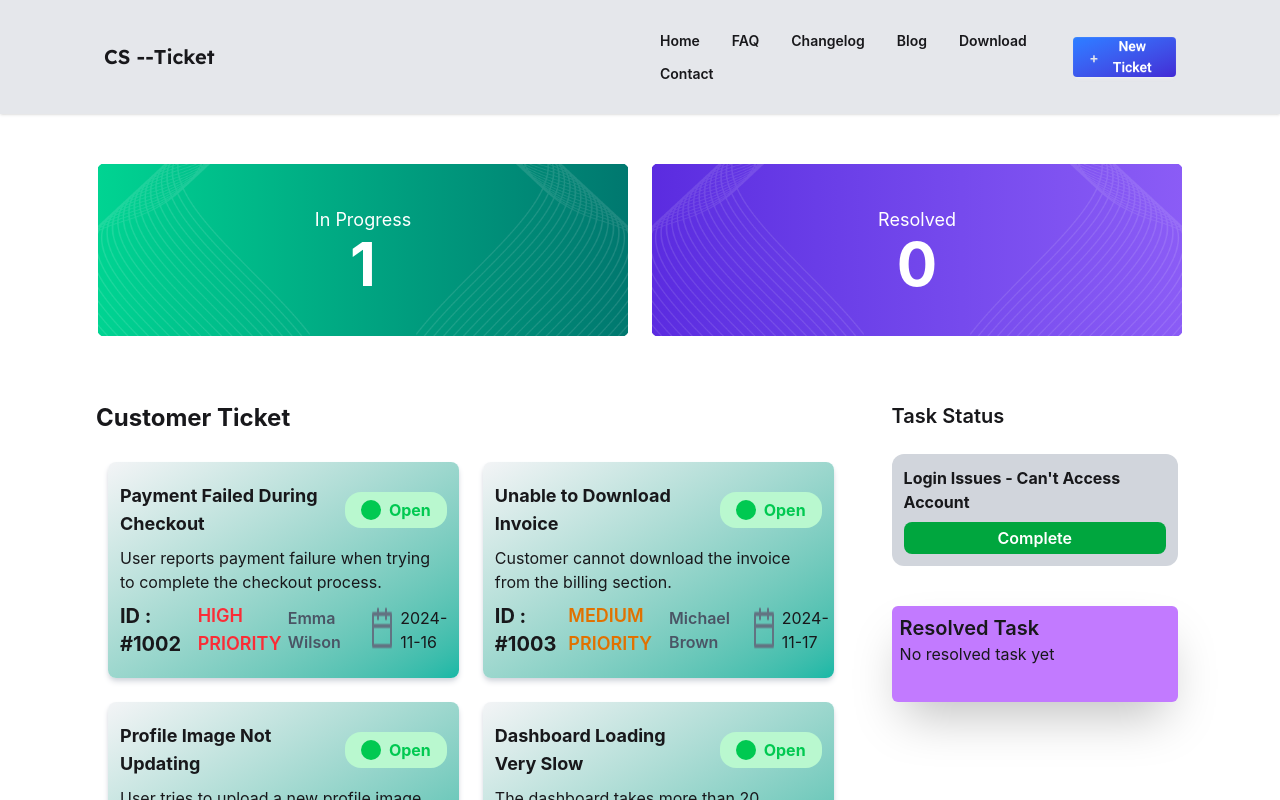
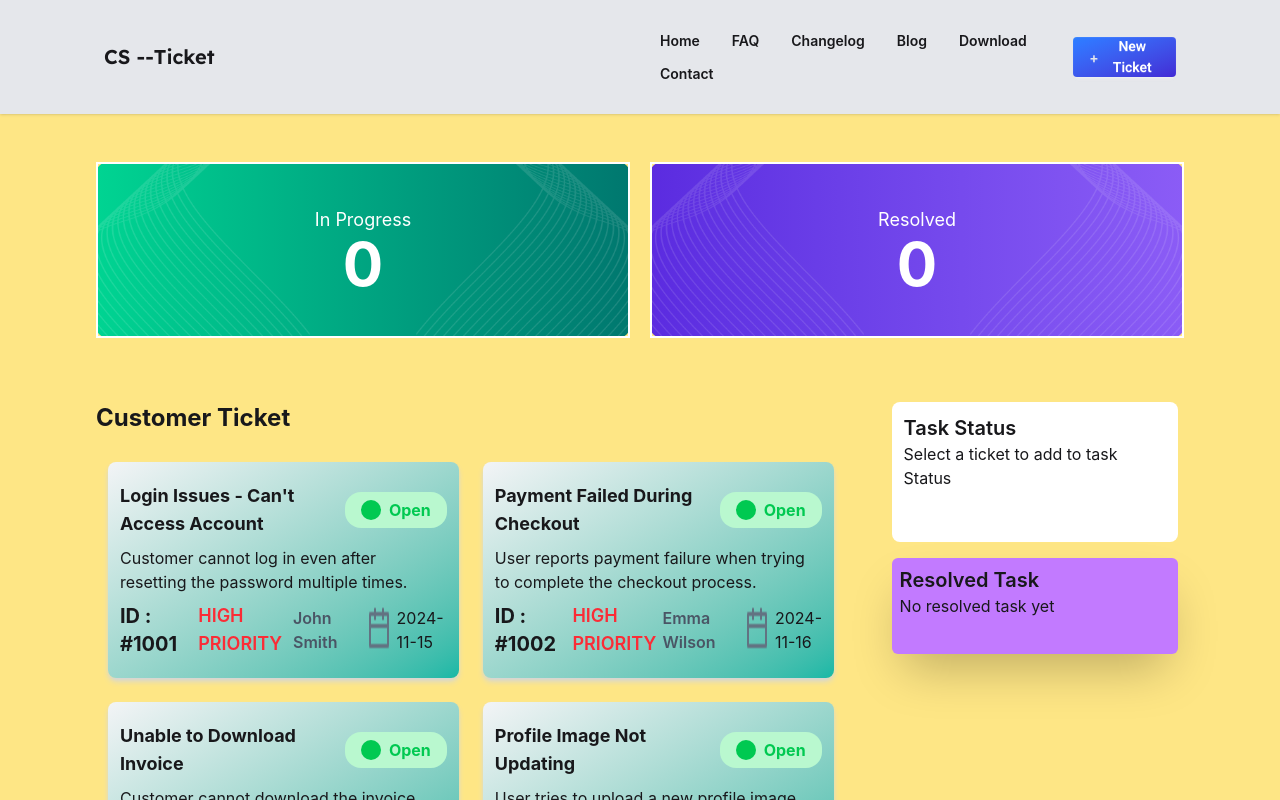
Before and after one commit to SumonReza8525/Assignment--07, a React (Vite) app: page / in a window 1280 px wide. Shown: the top 800 px of the page. Built offline with nearby package versions, Linux system fonts and the light colour scheme; a web font is replaced by a local one.

Commit message:
added toastifer and recheced all

```diff
--- a/package.json
+++ b/package.json
@@ -13,6 +13,7 @@
     "@tailwindcss/vite": "^4.2.1",
     "react": "^19.2.0",
     "react-dom": "^19.2.0",
+    "react-toastify": "^11.0.5",
     "tailwindcss": "^4.2.1"
   },
   "devDependencies": {
--- a/public/user.json
+++ b/public/user.json
@@ -3,7 +3,7 @@
     "id": 1001,
     "title": "Login Issues - Can't Access Account",
     "desc": "Customer cannot log in even after resetting the password multiple times.",
-    "status": "In Progress",
+    "status": "Open",
     "priority": "High",
     "user": "John Smith",
     "date": "2024-11-15"
--- a/src/App.jsx
+++ b/src/App.jsx
@@ -4,7 +4,7 @@ import Container from "./components/Container";
 // import Banner from "./components/Banner";
 import MainContainer from "./components/MainContainer";
 import Footer from "./components/Footer";
-
+import { ToastContainer } from "react-toastify";
 const App = () => {
   const [students, setStudents] = useState([]);
   const [loading, setLoading] = useState(false);
@@ -30,11 +30,12 @@ const App = () => {
   if (error) return <p>Error :{error}</p>;
 
   return (
-    <div className="">
+    <div className="bg-amber-200">
       <Navbar></Navbar>
 
       <MainContainer students={students}></MainContainer>
       <Footer></Footer>
+      <ToastContainer></ToastContainer>
     </div>
   );
 };
--- a/src/components/EachStudent.jsx
+++ b/src/components/EachStudent.jsx
@@ -1,16 +1,21 @@
 import React from "react";
 import calender from "../assets/calender.png";
+import { toast } from "react-toastify";
 const EachStudent = ({ student, setNewData }) => {
   const handleOpen = (id) => {
     setNewData((prev) =>
-      prev.map((item) =>
-        item.id === id
-          ? {
-              ...item,
-              status: item.status === "Open" ? "In Progress" : item.status,
-            }
-          : item,
-      ),
+      prev.map((item) => {
+        if (item.id === id && item.status === "Open") {
+          toast.success("In Progress", {
+            toastId: `status-${id}-progress`,
+          });
+          return {
+            ...item,
+            status: "In Progress",
+          };
+        }
+        return item;
+      }),
     );
   };
 
@@ -18,7 +23,7 @@ const EachStudent = ({ student, setNewData }) => {
     <div
       onClick={() => handleOpen(student.id)}
       key={student.id}
-      className="bg-linear-to-br from-gray-100 to-[#14B8A6] rounded-lg px-3 py-5 space-y-2 cursor-pointer hover:scale-102 shadow-md shadow-gray-300 transition-all duration-200 ease-in-out"
+      className="bg-linear-to-br from-gray-100 to-[#14B8A6] rounded-lg px-3 py-5 space-y-2 cursor-pointer  shadow-md shadow-gray-300 transition-all duration-200 ease-in-out"
     >
       <div className="flex justify-between items-center gap-3">
         <h2 className="text-lg font-bold">{student.title}</h2>
--- a/src/components/Footer.jsx
+++ b/src/components/Footer.jsx
@@ -53,7 +53,7 @@ const Footer = () => {
 
           {/* div 5 */}
           <div>
-            <ul className="text-gray-300 space-y-2.5">
+            <ul className="text-gray-300 space-3">
               <li className="text-white font-bold text-xl">Social Links</li>
               <li className="flex gap-1.5">
                 <img src={tLogo} alt="" />
--- a/src/components/MainContainer.jsx
+++ b/src/components/MainContainer.jsx
@@ -2,6 +2,7 @@ import React, { useState } from "react";
 import Banner from "./Banner";
 import Container from "./Container";
 import EachStudent from "./EachStudent";
+import { toast } from "react-toastify";
 
 const MainContainer = ({ students }) => {
   //   console.log(students);
@@ -20,14 +21,39 @@ const MainContainer = ({ students }) => {
 
   const handleInProgress = (id) => {
     setNewData((prev) =>
-      prev.map((item) =>
-        item.id === id
-          ? {
-              ...item,
-              status: item.status === "In Progress" ? "Resolved" : item.status,
-            }
-          : item,
-      ),
+      prev.map((item) => {
+        if (item.id === id && item.status === "In Progress") {
+          toast.success("Resolved", {
+            toastId: `status-${id}`,
+          });
+
+          return {
+            ...item,
+            status: "Resolved",
+          };
+        }
+
+        return item;
+      }),
+    );
+  };
+
+  const handleRemove = (id) => {
+    setNewData((prev) =>
+      prev.map((item) => {
+        if (item.id === id && item.status === "Resolved") {
+          toast.error("Removed", {
+            toastId: `status-${id}`,
+          });
+
+          return {
+            ...item,
+            status: "Open",
+          };
+        }
+
+        return item;
+      }),
     );
   };
 
@@ -55,18 +81,10 @@ const MainContainer = ({ students }) => {
                   ></EachStudent>
                 ))
               )}
-
-              {/* {openData.map((student) => (
-                <EachStudent
-                  setNewData={setNewData}
-                  key={student.id}
-                  student={student}
-                ></EachStudent>
-              ))} */}
             </div>
           </div>
           <div className=" col-span-full lg:col-span-3 space-y-4 px-1.5">
-            <div className="">
+            <div className="bg-white p-3 rounded-lg">
               <p className="text-xl font-semibold">Task Status</p>
               <p>
                 {progressData.length < 1
@@ -74,11 +92,11 @@ const MainContainer = ({ students }) => {
                   : ""}
               </p>
 
-              <div className="mt-6 mb-10 space-y-2">
+              <div className="mt-6 mb-10 space-y-3 ">
                 {progressData.map((student) => (
                   <div
                     key={student.id}
-                    className="bg-gray-300 p-3 space-y-2 mt-2.5 rounded-xl"
+                    className=" shadow-[inset_0_4px_10px_rgba(0,0,0,0.25)] p-3 space-y-2 mt-2.5 rounded-xl"
                   >
                     <p className="font-bold">{student.title}</p>
                     <button
@@ -96,10 +114,22 @@ const MainContainer = ({ students }) => {
               <p>{resolvedData.length < 1 ? "No resolved task yet" : ""}</p>
               <div className="space-y-2 mt-3 p-2">
                 {resolvedData.map((student) => (
-                  <div key={student.id} className="">
-                    <p className="font-bold bg-white py-2.5 pl-3.5 rounded-lg">
-                      {student.title}
-                    </p>
+                  <div
+                    key={student.id}
+                    className="flex justify-between items-center bg-white  rounded-lg p-2.5"
+                  >
+                    <div>
+                      <p className="font-bold  ">{student.title}</p>
+                      <p className="text-green-500 font-semibold">
+                        Completed ✅
+                      </p>
+                    </div>
+                    <button
+                      onClick={() => handleRemove(student.id)}
+                      className="text-red-400 font-semibold cursor-pointer hover:text-red-800 "
+                    >
+                      remove
+                    </button>
                   </div>
                 ))}
               </div>
```
Also changed, not shown: 2 other files (tests, documents, lock files or other folders).
